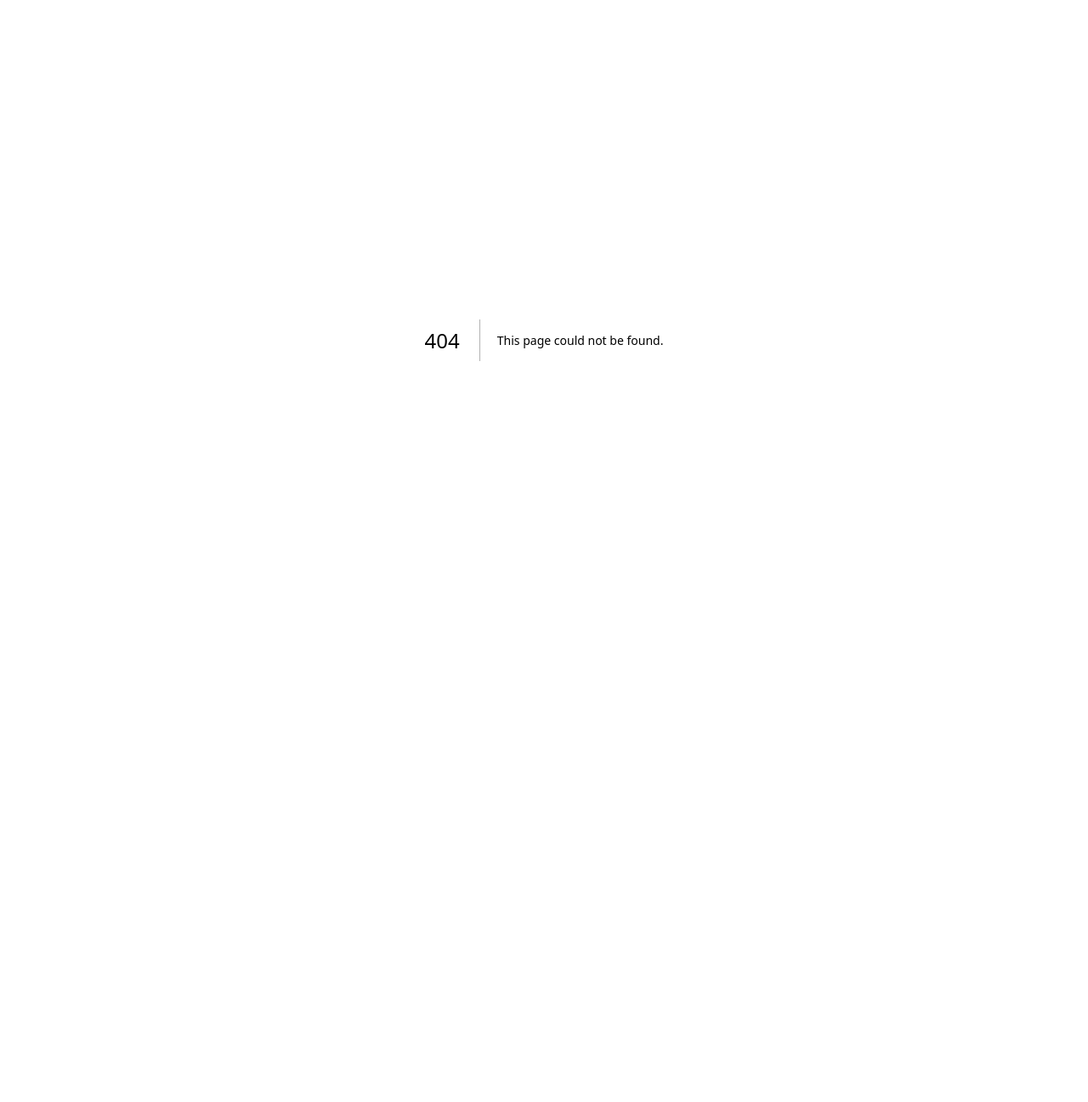
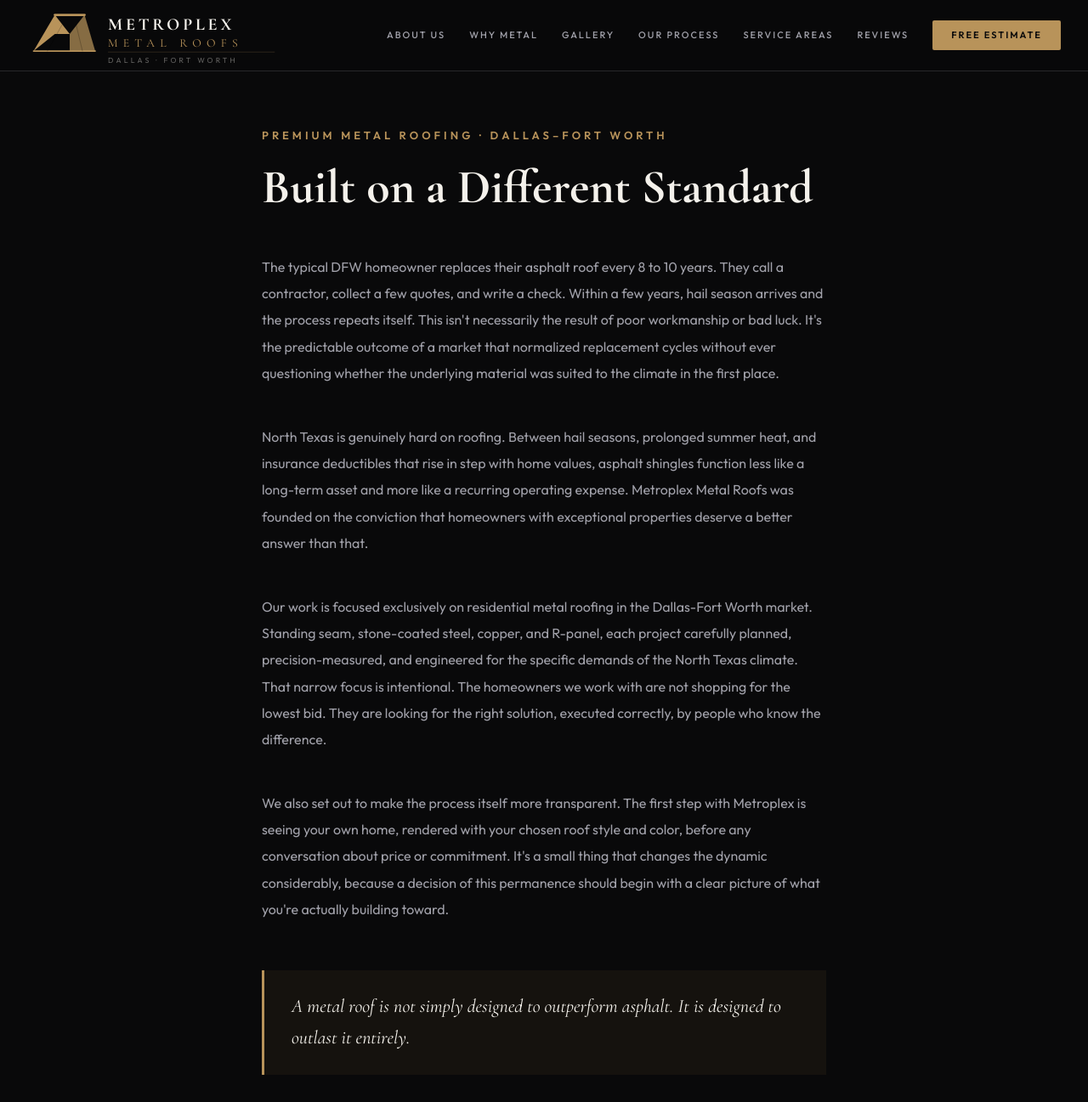
Before and after one commit to ajmj86/metroplex-metal-roofs, a Next.js app: page /about in a window 1280 px wide. Before the commit this address had no page. Shown: the top 1297 px of the page at 85% size. Before the commit the page ends 800 px from the top, so only its background shows below. Built offline with nearby package versions, Linux system fonts and the light colour scheme.

Commit message:
feat: /about page — standalone route, copy, nav link updated

```diff
--- /dev/null
+++ b/app/about/page.tsx
@@ -0,0 +1,60 @@
+import type { Metadata } from 'next'
+import SiteNav from '@/components/SiteNav'
+import { SiteFooter } from '@/components/SiteFooter'
+import { AboutCTA } from '@/components/AboutCTA'
+import { C, fonts, globalStyles } from '@/components/brand'
+
+export const metadata: Metadata = {
+  title: 'About Us | Premium Metal Roofing DFW | Metroplex Metal Roofs',
+  description: 'Metroplex Metal Roofs specializes in premium residential metal roofing for Dallas-Fort Worth homeowners. Standing seam, stone-coated steel, copper, and R-panel.',
+}
+
+export default function AboutPage() {
+  return (
+    <>
+      <style>{fonts + globalStyles}</style>
+      <div style={{ background: C.black, minHeight: '100vh', color: C.white, fontFamily: "'Outfit',system-ui,sans-serif" }}>
+        <SiteNav/>
+        <div style={{ maxWidth: 760, margin: '0 auto', padding: 'clamp(120px,12vw,150px) clamp(24px,5vw,48px) 80px' }}>
+
+          {/* Eyebrow */}
+          <div style={{ fontSize: 13, letterSpacing: 4, color: C.accent, textTransform: 'uppercase', marginBottom: 20, fontWeight: 600, fontFamily: "'Outfit',sans-serif" }}>
+            Premium Metal Roofing · Dallas–Fort Worth
+          </div>
+
+          {/* H1 */}
+          <h1 style={{ fontFamily: "'Cormorant Garamond',Georgia,serif", fontSize: 'clamp(32px,5vw,56px)', fontWeight: 700, color: C.white, lineHeight: 1.1, marginBottom: 48 }}>
+            Built on a Different Standard
+          </h1>
+
+          {/* Body copy */}
+          <div style={{ fontSize: 16, color: '#A1A1AA', lineHeight: 1.95, display: 'flex', flexDirection: 'column', gap: 28 }}>
+
+            <p>The typical DFW homeowner replaces their asphalt roof every 8 to 10 years. They call a contractor, collect a few quotes, and write a check. Within a few years, hail season arrives and the process repeats itself. This isn't necessarily the result of poor workmanship or bad luck. It's the predictable outcome of a market that normalized replacement cycles without ever questioning whether the underlying material was suited to the climate in the first place.</p>
+
+            <p>North Texas is genuinely hard on roofing. Between hail seasons, prolonged summer heat, and insurance deductibles that rise in step with home values, asphalt shingles function less like a long-term asset and more like a recurring operating expense. Metroplex Metal Roofs was founded on the conviction that homeowners with exceptional properties deserve a better answer than that.</p>
+
+            <p>Our work is focused exclusively on residential metal roofing in the Dallas-Fort Worth market. Standing seam, stone-coated steel, copper, and R-panel, each project carefully planned, precision-measured, and engineered for the specific demands of the North Texas climate. That narrow focus is intentional. The homeowners we work with are not shopping for the lowest bid. They are looking for the right solution, executed correctly, by people who know the difference.</p>
+
+            <p>We also set out to make the process itself more transparent. The first step with Metroplex is seeing your own home, rendered with your chosen roof style and color, before any conversation about price or commitment. It's a small thing that changes the dynamic considerably, because a decision of this permanence should begin with a clear picture of what you're actually building toward.</p>
+
+            {/* Pull quote */}
+            <div style={{ margin: '12px 0', padding: '24px 32px', borderLeft: `3px solid ${C.accent}`, background: `${C.accentDark}18` }}>
+              <p style={{ fontFamily: "'Cormorant Garamond',Georgia,serif", fontSize: 'clamp(18px,2vw,22px)', fontStyle: 'italic', color: C.white, lineHeight: 1.7, margin: 0 }}>
+                A metal roof is not simply designed to outperform asphalt. It is designed to outlast it entirely.
+              </p>
+            </div>
+
+            <p>And to do so while reducing your long-term ownership costs, improving energy performance, and adding a level of finish that reflects the quality of the home beneath it.</p>
+
+          </div>
+
+          {/* CTA */}
+          <AboutCTA/>
+
+        </div>
+        <SiteFooter/>
+      </div>
+    </>
+  )
+}
--- /dev/null
+++ b/components/AboutCTA.tsx
@@ -0,0 +1,19 @@
+'use client'
+import { C } from '@/components/brand'
+
+export function AboutCTA() {
+  return (
+    <div style={{ display: 'flex', gap: 16, flexWrap: 'wrap', marginTop: 56 }}>
+      <a href="/visualizer"
+        style={{ display: 'inline-flex', alignItems: 'center', gap: 10, padding: '15px 32px', background: C.accent, color: C.black, fontSize: 11, letterSpacing: 2, textTransform: 'uppercase', fontWeight: 600, borderRadius: 2, transition: 'all 0.2s', whiteSpace: 'nowrap', textDecoration: 'none' }}
+        onMouseEnter={e => { (e.currentTarget as HTMLAnchorElement).style.background = '#D4AE7A' }}
+        onMouseLeave={e => { (e.currentTarget as HTMLAnchorElement).style.background = C.accent }}
+      >See Your Home With Metal →</a>
+      <a href="/estimate"
+        style={{ display: 'inline-flex', alignItems: 'center', gap: 10, padding: '15px 32px', background: 'transparent', color: C.accent, fontSize: 11, letterSpacing: 2, textTransform: 'uppercase', fontWeight: 600, borderRadius: 2, border: `1px solid ${C.accent}`, transition: 'all 0.2s', whiteSpace: 'nowrap', textDecoration: 'none' }}
+        onMouseEnter={e => { (e.currentTarget as HTMLAnchorElement).style.background = `${C.accent}18` }}
+        onMouseLeave={e => { (e.currentTarget as HTMLAnchorElement).style.background = 'transparent' }}
+      >Get a Free Estimate</a>
+    </div>
+  )
+}
--- a/components/Homepage.jsx
+++ b/components/Homepage.jsx
@@ -69,7 +69,7 @@ const Counter = ({ to, suffix="" }) => {
 };
 
 const NAV_LINKS = [
-  {label:"About Us",      href:"#about"},
+  {label:"About Us",      href:"/about"},
   {label:"Why Metal",     href:"#why-metal"},
   {label:"Gallery",       href:"#gallery"},
   {label:"Our Process",   href:"#process"},
--- a/components/SiteNav.tsx
+++ b/components/SiteNav.tsx
@@ -5,7 +5,7 @@ import { useState, useEffect } from 'react'
 import { C, Logo } from './brand'
 
 const NAV_LINKS = [
-  {label:"About Us",      href:"/#about"},
+  {label:"About Us",      href:"/about"},
   {label:"Why Metal",     href:"/#why-metal"},
   {label:"Gallery",       href:"/#gallery"},
   {label:"Our Process",   href:"/#process"},
```
